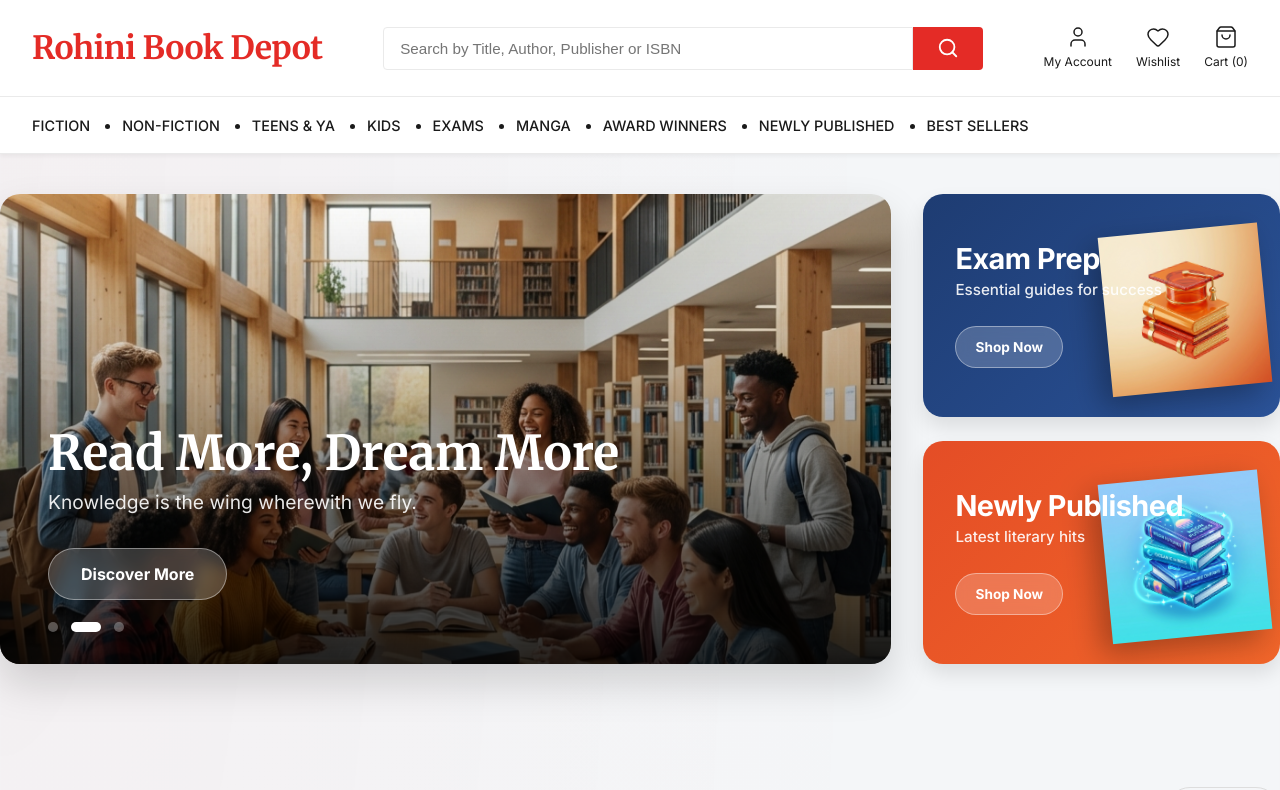
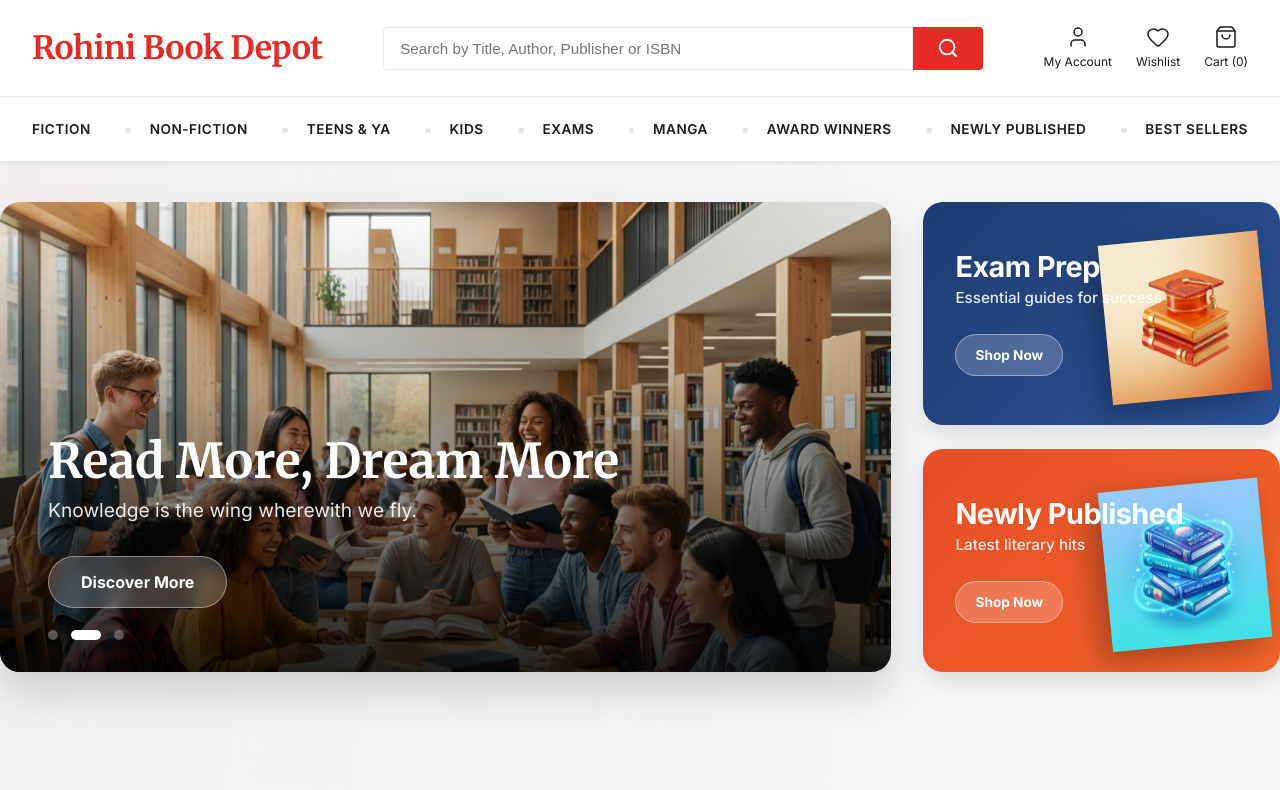
Before and after one commit to bhagwaticreationshelpdesk-debug/rohinibook, a Next.js app: page / in a window 1280 px wide. Shown: the top 790 px of the page. Built offline with nearby package versions, Linux system fonts and the light colour scheme.

Commit message:
Improve navigation layout with distributed spacing and separators

```diff
--- a/app/components/header.module.css
+++ b/app/components/header.module.css
@@ -85,6 +85,7 @@
 .nav {
     border-top: 1px solid var(--border-color);
     background: white;
+    box-shadow: 0 2px 10px rgba(0, 0, 0, 0.02);
 }
 
 .navContainer {
@@ -94,37 +95,51 @@
 
 .navList {
     display: flex;
-    gap: 2rem;
-    overflow-x: auto;
-    white-space: nowrap;
-    scrollbar-width: none;
-}
-
-.navList::-webkit-scrollbar {
-    display: none;
+    justify-content: space-between;
+    /* Distribute evenly */
+    align-items: center;
+    width: 100%;
+    padding: 0;
+    margin: 0;
+    list-style: none;
+    overflow-x: visible;
+    /* Don't hide for desktop spacing */
 }
 
 .navItem {
-    padding: 1rem 0;
+    display: flex;
+    align-items: center;
+    padding: 1.1rem 0;
 }
 
 .navItem a {
-    font-weight: 500;
-    font-size: 0.9rem;
+    font-weight: 600;
+    font-size: 0.85rem;
     text-transform: uppercase;
     color: var(--text-dark);
+    letter-spacing: 0.5px;
     position: relative;
+    transition: color 0.3s ease;
+}
+
+/* Bullet Separators */
+.navItem:not(:last-child)::after {
+    content: '•';
+    color: #ccc;
+    margin-left: 2rem;
+    font-size: 1.2rem;
+    opacity: 0.5;
 }
 
 .navItem a::after {
     content: '';
     position: absolute;
-    bottom: -4px;
+    bottom: -6px;
     left: 0;
     width: 0;
     height: 2px;
     background: var(--primary-red);
-    transition: width 0.3s;
+    transition: width 0.3s cubic-bezier(0.4, 0, 0.2, 1);
 }
 
 .navItem a:hover {
@@ -133,6 +148,20 @@
 
 .navItem a:hover::after {
     width: 100%;
+}
+
+@media (max-width: 1024px) {
+    .navList {
+        justify-content: flex-start;
+        gap: 2rem;
+        overflow-x: auto;
+        padding-bottom: 0.5rem;
+    }
+
+    .navItem:not(:last-child)::after {
+        display: none;
+        /* Hide dots on mobile/tablet scroll */
+    }
 }
 
 /* Search Overlay Styles */
--- a/app/globals.css
+++ b/app/globals.css
@@ -69,6 +69,7 @@ button {
   display: inline-block;
   background: linear-gradient(120deg, var(--primary-dark), var(--primary-red));
   -webkit-background-clip: text;
+  background-clip: text;
   -webkit-text-fill-color: transparent;
   position: relative;
 }
```
